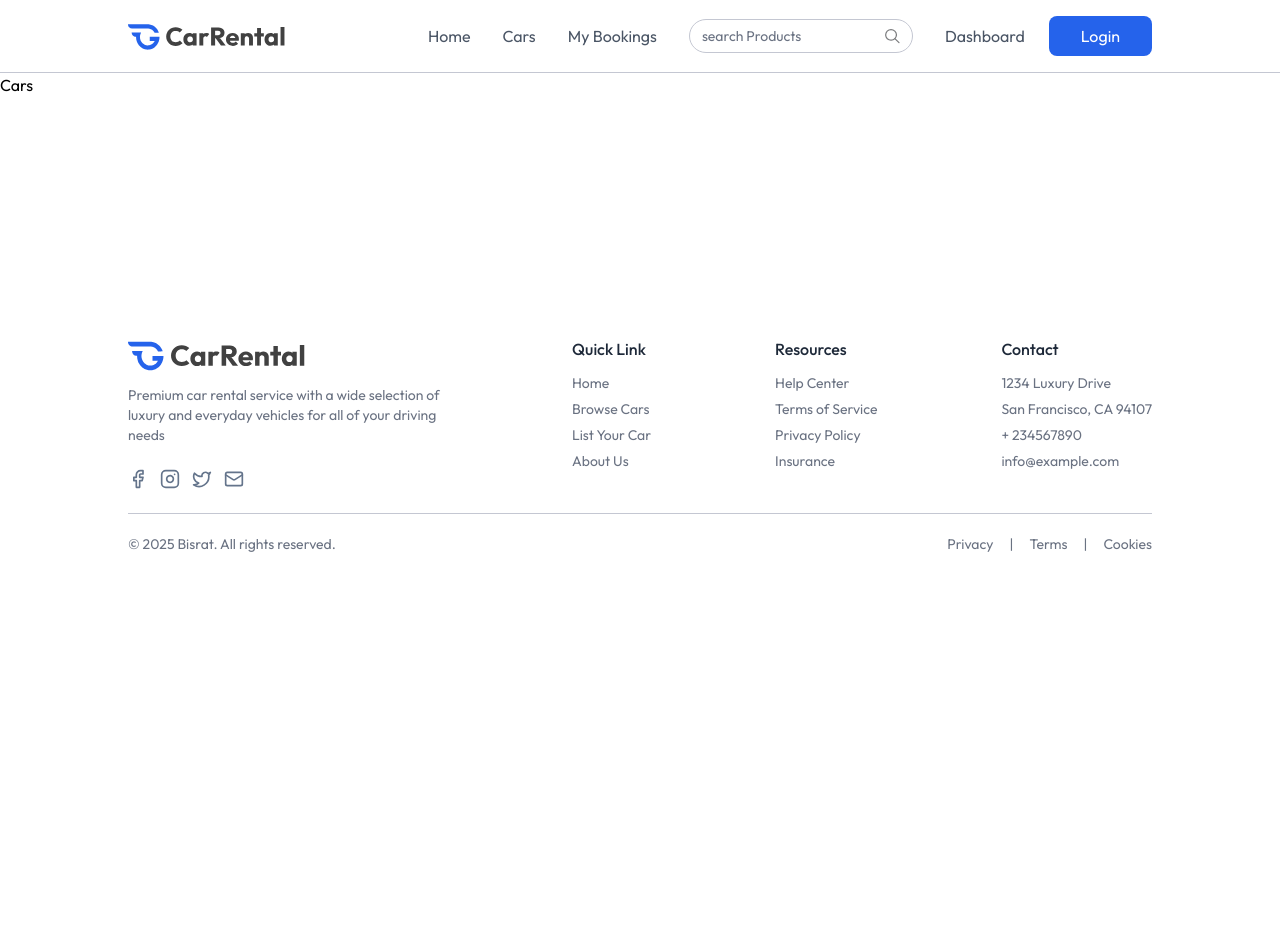
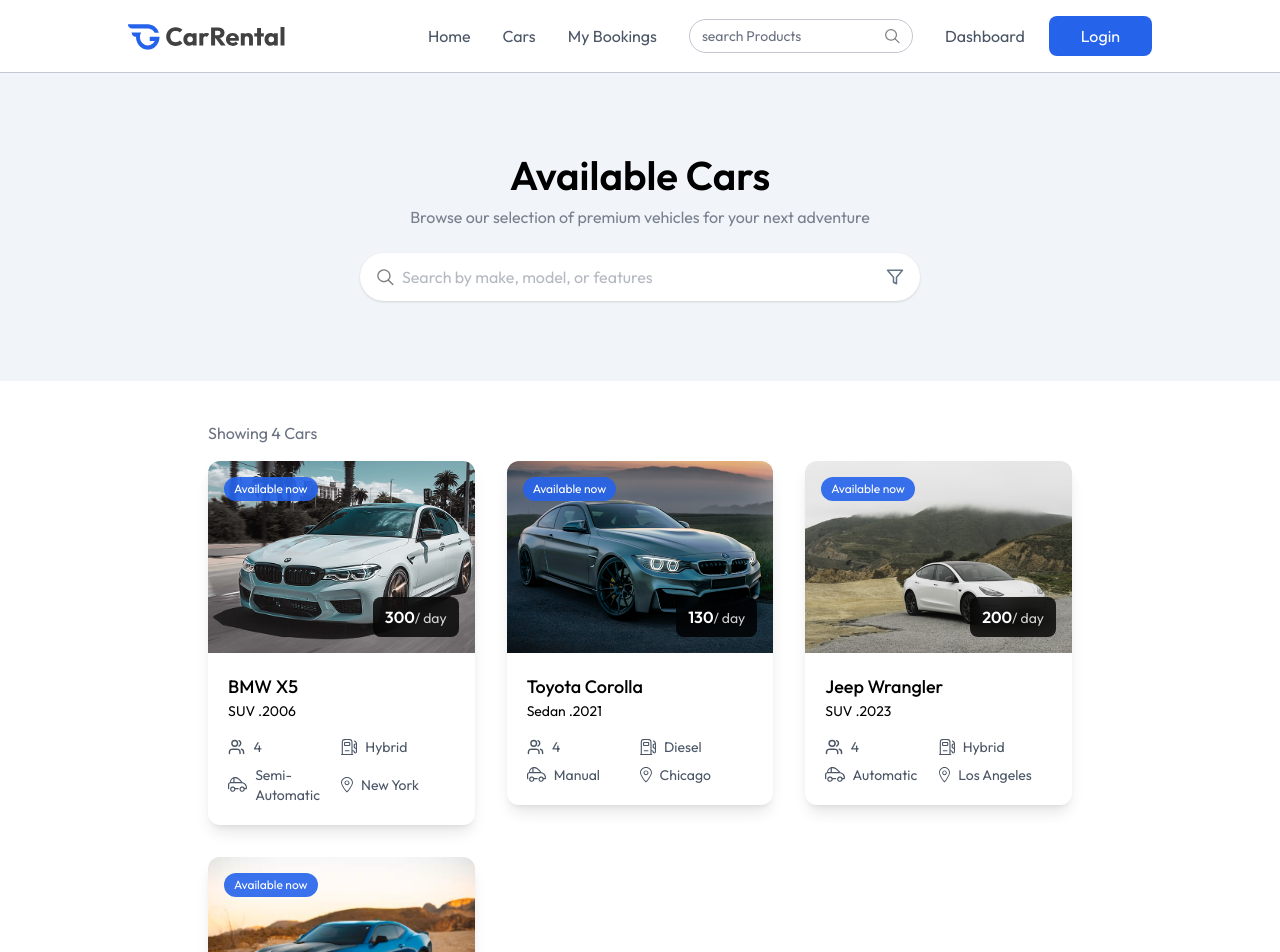
Before and after one commit to Hellobisrat/carRental, a React (Vite) app in the folder client/: page /cars in a window 1280 px wide. Shown: the top 952 px of the page. Before the commit the page ends 800 px from the top, so only its background shows below. Built offline with nearby package versions, Linux system fonts and the light colour scheme.

Commit message:
cars page ui part done

```diff
--- a/client/src/pages/Cars.jsx
+++ b/client/src/pages/Cars.jsx
@@ -1,8 +1,38 @@
-import React from 'react'
+import React,{useState} from 'react'
+import { assets, dummyCarData } from '../assets/assets'
+import Title from '../components/Title'
+import CarCard from '../components/CarCard'
+const Cars = () => {
+  const [input,setInput]= useState('')
+  return (
+    <div className=''>
+      <div className='flex flex-col items-center
+       py-20 bg-light max-md:px-4'>
+       <Title title='Available Cars' subTitle='Browse our selection
+       of premium vehicles for your next adventure'/>
+        <div className='flex items-center bg-white px-4
+      mt-6 max-w-140 w-full h-12 rounded-full shadow'>
+        <img src={assets.search_icon} alt='' className='w-4.5 h-4.5 mr-2'/>
+        <input onClick={(e)=>setInput(e.target.value)} value={input} type='text' placeholder='Search by make, model, or features'
+        className='w-full h-full outline-none text-gray-500'/>
+        <img src={assets.filter_icon} alt='' className='w-4.5 h-4.5 ml-2'/>
+      </div>
+      </div>
+      <div className='px-6 md:px-16 lg:px-24 xl:px-32 mt-10'>
+        <p className='text-gray-500 xl:px-20 max-w-7xl mx-auto'>Showing {dummyCarData.length} Cars</p>
+        <div className='grid grid-cols-1 sm:grid-cols-2 lg:grid-cols-3
+        gap-8 mt-4 xl:px-20 max-w-7xl mx-auto'>
+          {dummyCarData.map((car,index)=>(
+            <div key={index}>
+              <CarCard car={car}/>
+            </div>
 
-const Cars = () => {
-  return (
-    <div>Cars</div>
+          ))}
+        </div>
+      </div>
+
+
+    </div>
   )
 }
 
```
